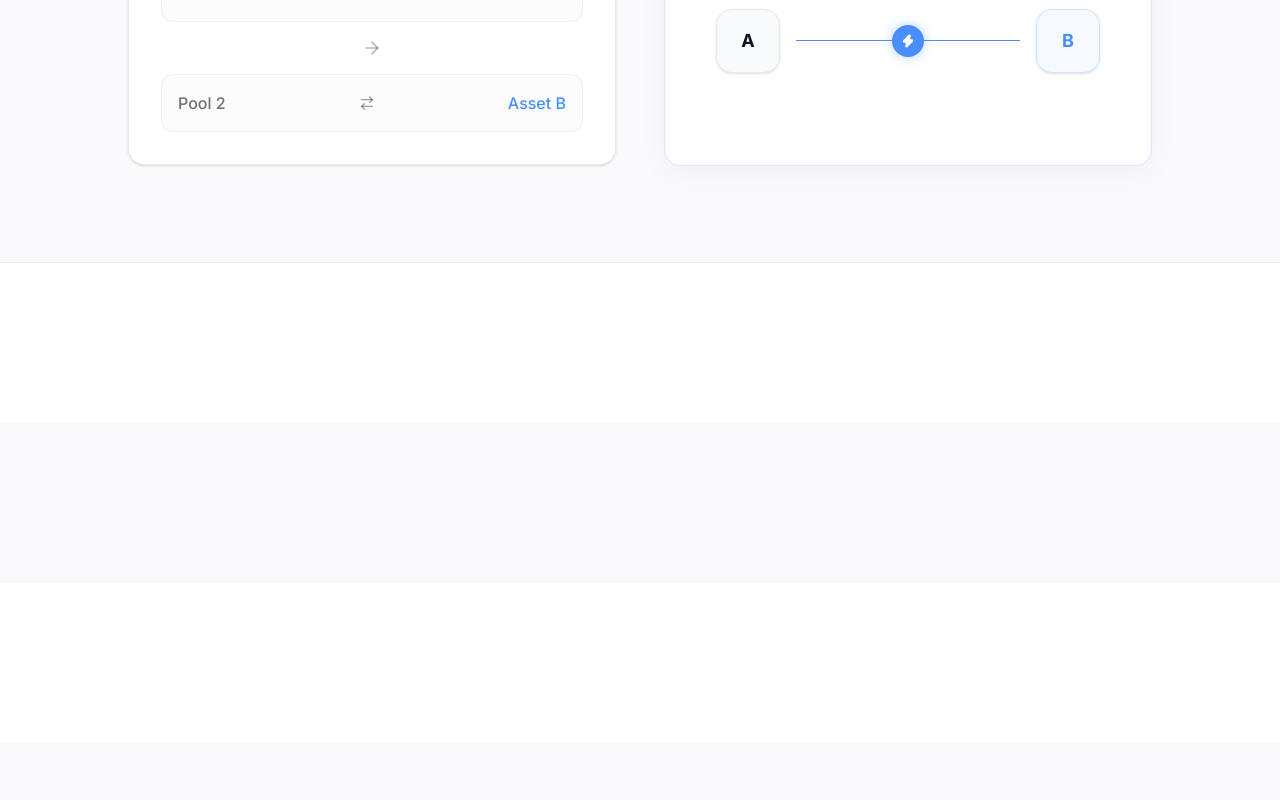
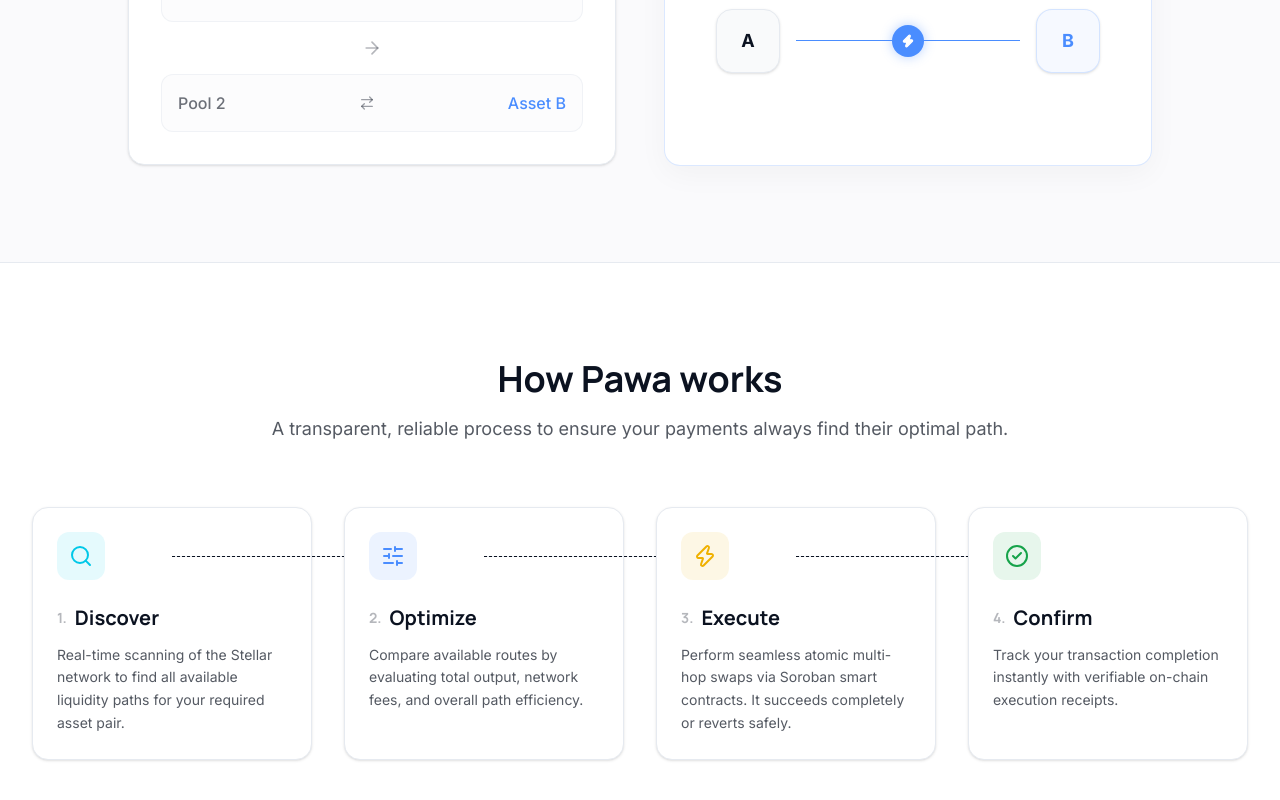
Before and after one commit to Robotron2/pawa-frontend, a Next.js app: page / in a window 1280 px wide. Shown: the part 1362-2162 px from the top of the page. Built offline with nearby package versions, Linux system fonts and the light colour scheme.

Commit message:
feat: add protocol workflow section

```diff
--- a/src/components/landing/HowItWorks.tsx
+++ b/src/components/landing/HowItWorks.tsx
@@ -1,10 +1,112 @@
+"use client";
+
 import React from "react";
+import { motion } from "framer-motion";
+import { Search, SlidersHorizontal, Zap, CheckCircle2 } from "lucide-react";
+
+const steps = [
+  {
+    icon: Search,
+    title: "Discover",
+    description: "Real-time scanning of the Stellar network to find all available liquidity paths for your required asset pair.",
+    color: "text-accent",
+    bg: "bg-accent/10",
+  },
+  {
+    icon: SlidersHorizontal,
+    title: "Optimize",
+    description: "Compare available routes by evaluating total output, network fees, and overall path efficiency.",
+    color: "text-primary",
+    bg: "bg-primary/10",
+  },
+  {
+    icon: Zap,
+    title: "Execute",
+    description: "Perform seamless atomic multi-hop swaps via Soroban smart contracts. It succeeds completely or reverts safely.",
+    color: "text-yellow-500",
+    bg: "bg-yellow-500/10",
+  },
+  {
+    icon: CheckCircle2,
+    title: "Confirm",
+    description: "Track your transaction completion instantly with verifiable on-chain execution receipts.",
+    color: "text-success",
+    bg: "bg-success/10",
+  }
+];
+
+const containerVariants = {
+  hidden: { opacity: 0 },
+  show: {
+    opacity: 1,
+    transition: {
+      staggerChildren: 0.15
+    }
+  }
+};
+
+const itemVariants = {
+  hidden: { opacity: 0, y: 20 },
+  show: { opacity: 1, y: 0, transition: { type: "spring", stiffness: 300, damping: 24 } }
+};
 
 export const HowItWorks = () => {
   return (
-    <section className="py-20 bg-surface relative overflow-hidden">
+    <section className="py-24 bg-surface relative overflow-hidden">
       <div className="container mx-auto px-4 sm:px-6 lg:px-8 max-w-7xl">
-        {/* How It Works Content */}
+
+        <div className="text-center max-w-3xl mx-auto mb-16">
+          <motion.div
+            initial={{ opacity: 0, y: 20 }}
+            whileInView={{ opacity: 1, y: 0 }}
+            viewport={{ once: true, margin: "-100px" }}
+            transition={{ duration: 0.6 }}
+          >
+            <h2 className="text-3xl sm:text-4xl font-heading font-bold text-foreground mb-4">
+              How Pawa works
+            </h2>
+            <p className="text-lg text-foreground/70">
+              A transparent, reliable process to ensure your payments always find their optimal path.
+            </p>
+          </motion.div>
+        </div>
+
+        <motion.div
+          className="grid grid-cols-1 md:grid-cols-2 lg:grid-cols-4 gap-8"
+          variants={containerVariants}
+          initial="hidden"
+          whileInView="show"
+          viewport={{ once: true, margin: "-100px" }}
+        >
+          {steps.map((step, index) => {
+            const Icon = step.icon;
+            return (
+              <motion.div
+                key={index}
+                className="relative bg-white rounded-2xl border border-border p-6 shadow-sm hover:shadow-md transition-shadow group z-10"
+                variants={itemVariants}
+              >
+                {/* Connection Line (hidden on last item, and adjusting for mobile) */}
+                {index < steps.length - 1 && (
+                  <div className="hidden lg:block absolute top-12 left-1/2 w-full h-[1px] bg-border border-t border-dashed -z-10" />
+                )}
+
+                <div className={`w-12 h-12 rounded-xl ${step.bg} ${step.color} flex items-center justify-center mb-6 group-hover:scale-110 transition-transform duration-300`}>
+                  <Icon size={24} />
+                </div>
+
+                <h3 className="text-xl font-heading font-bold text-foreground mb-3 flex items-center gap-2">
+                  <span className="text-foreground/30 text-sm">{index + 1}.</span> {step.title}
+                </h3>
+
+                <p className="text-foreground/70 text-sm leading-relaxed">
+                  {step.description}
+                </p>
+              </motion.div>
+            );
+          })}
+        </motion.div>
+
       </div>
     </section>
   );
```
